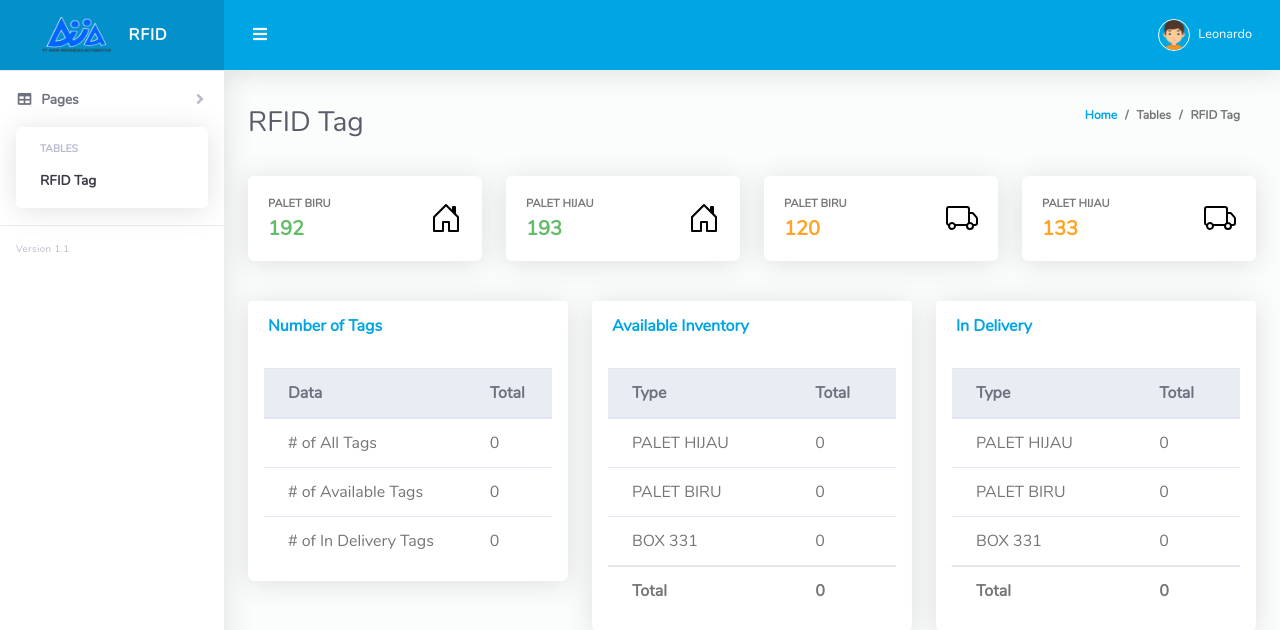
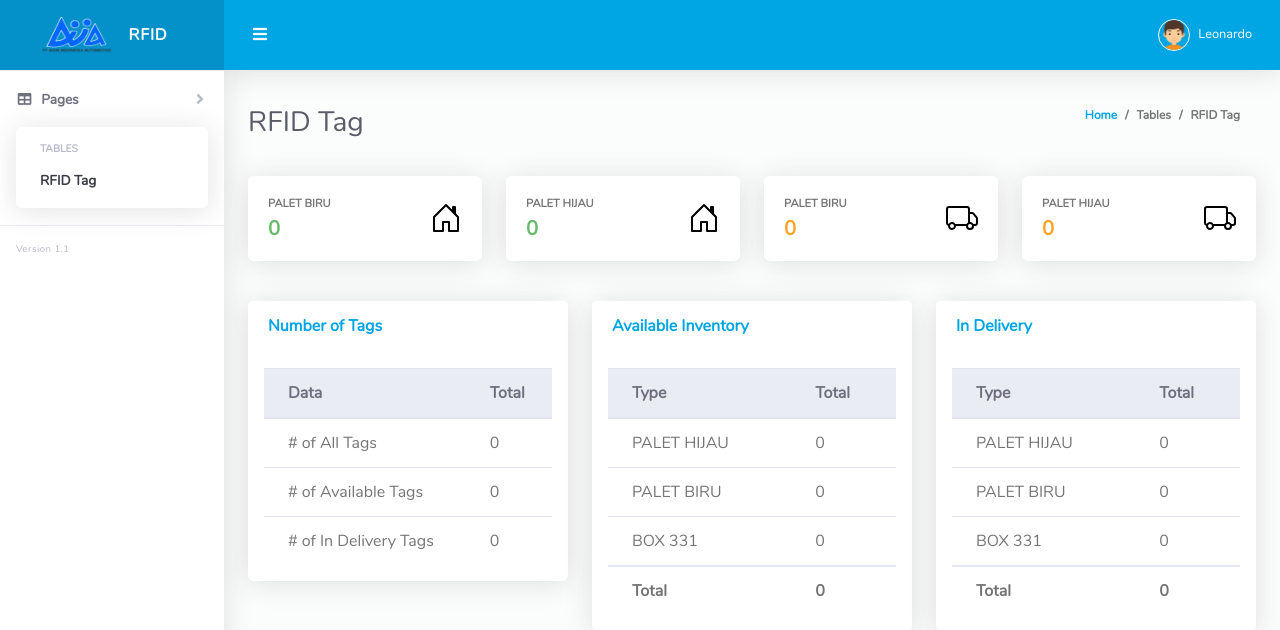
Before and after one commit to constantiusleo/WEB_RFID, a CodeIgniter app: page /database/ in a window 1280 px wide. Shown: the top 630 px of the page. Run offline with CodeIgniter, Linux system fonts and the light colour scheme; data that the repository does not hold is empty.

Commit message:
sync card

```diff
--- a/application/views/widgets.php
+++ b/application/views/widgets.php
@@ -16,7 +16,7 @@
           <div class="row align-items-center">
             <div class="col mr-2">
               <div class="text-xs font-weight-bold text-uppercase mb-1">Palet Biru</div>
-              <div class="h5 mb-0 font-weight-bold text-success mr-2">192</div>
+              <div class="h5 mb-0 font-weight-bold text-success mr-2"><?php echo $palet_biru_available ?></div>
             </div>
             <div class="col-auto">
               <img src="assets/img/house-door.svg" alt="Bootstrap" width="32" height="32">
@@ -32,7 +32,7 @@
           <div class="row no-gutters align-items-center">
             <div class="col mr-2">
               <div class="text-xs font-weight-bold text-uppercase mb-1">Palet Hijau</div>
-              <div class="h5 mb-0 font-weight-bold text-success mr-2">193</div>
+              <div class="h5 mb-0 font-weight-bold text-success mr-2"><?php echo $palet_hijau_available ?></div>
             </div>
             <div class="col-auto">
               <img src="assets/img/house-door.svg" alt="Bootstrap" width="32" height="32">
@@ -48,7 +48,7 @@
           <div class="row no-gutters align-items-center">
             <div class="col mr-2">
               <div class="text-xs font-weight-bold text-uppercase mb-1">Palet Biru</div>
-              <div class="h5 mb-0 mr-3 font-weight-bold text-warning mr-2">120</div>
+              <div class="h5 mb-0 mr-3 font-weight-bold text-warning mr-2"><?php echo $palet_biru_in_delivery ?></div>
             </div>
             <div class="col-auto">
               <img src="assets/img/truck.svg" alt="Bootstrap" width="32" height="32">
@@ -64,7 +64,7 @@
           <div class="row no-gutters align-items-center">
             <div class="col mr-2">
               <div class="text-xs font-weight-bold text-uppercase mb-1">Palet Hijau</div>
-              <div class="h5 mb-0 font-weight-bold text-warning mr-2">133</div>
+              <div class="h5 mb-0 font-weight-bold text-warning mr-2"><?php echo $palet_hijau_in_delivery ?></div>
             </div>
             <div class="col-auto">
               <img src="assets/img/truck.svg" alt="Bootstrap" width="32" height="32">
```
